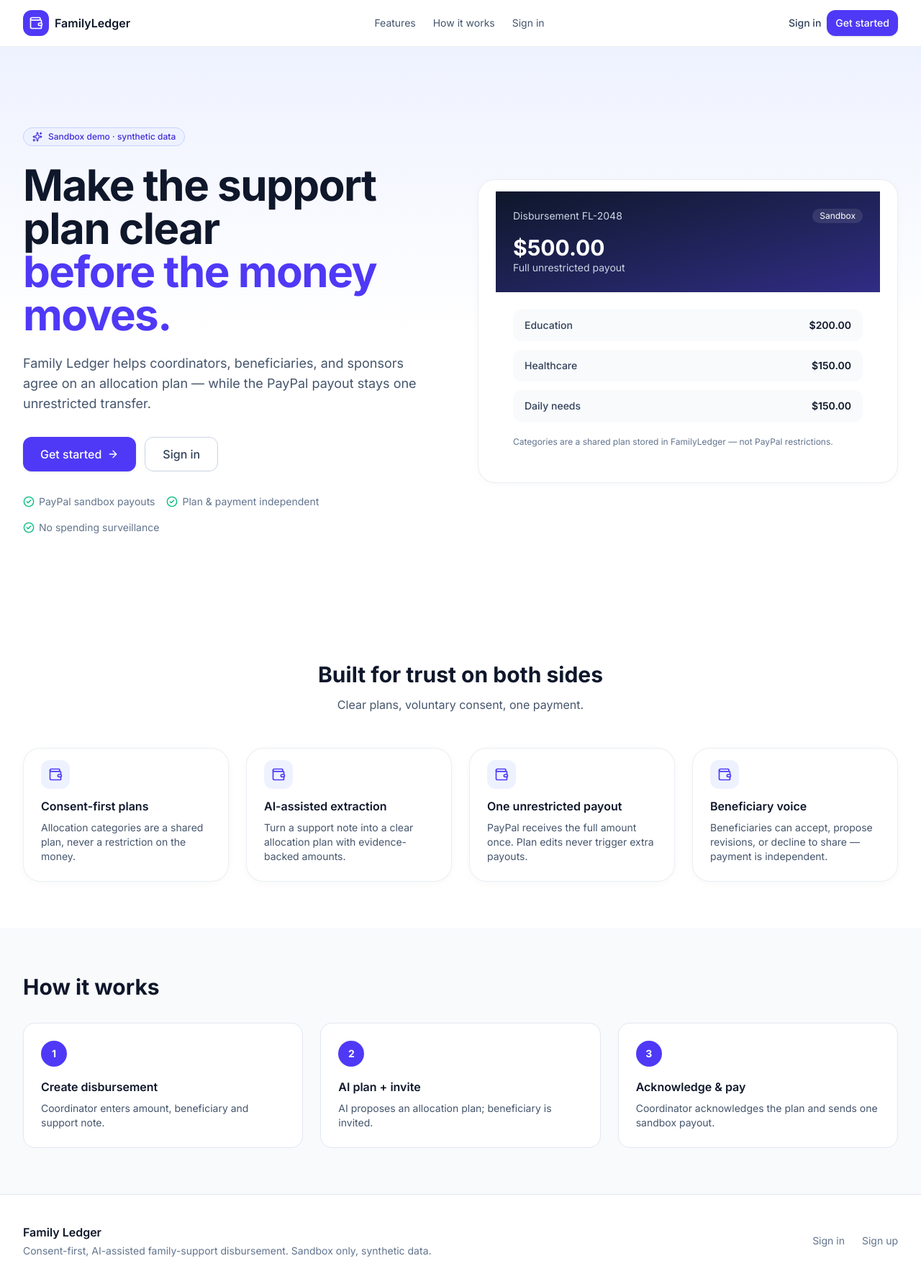
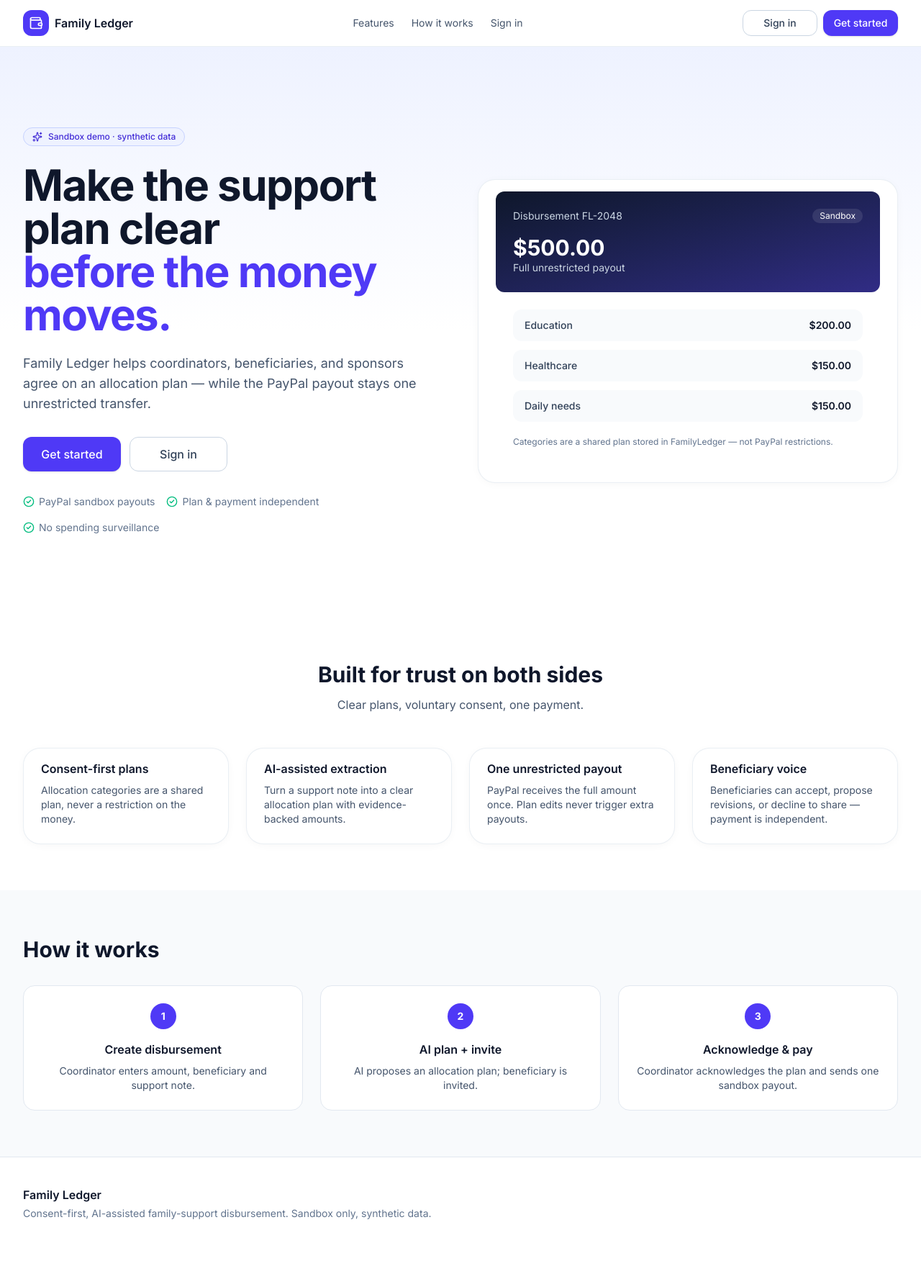
Before and after one commit to Mohamedhazeem/family-ledger-paypal, a Next.js app: page / in a window 1280 px wide. Shown: the top 1784 px of the page at 72% size. After the commit the page ends 1736 px from the top, so only its background shows below. Built offline with nearby package versions, Linux system fonts and the light colour scheme.

Commit message:
small ui fixes

```diff
--- a/src/app/page.tsx
+++ b/src/app/page.tsx
@@ -1,5 +1,5 @@
 import Link from "next/link";
-import { ArrowRight, CheckCircle2, Sparkles, Wallet } from "lucide-react";
+import { CheckCircle2, Sparkles } from "lucide-react";
 import { Button } from "@/components/ui/button";
 import { Card, CardContent } from "@/components/ui/card";
 import { Navbar } from "@/components/layout/navbar";
@@ -30,7 +30,7 @@ export default function Home() {
       <Navbar />
       <main className="flex-1">
         <section className="relative overflow-hidden">
-          <div className="absolute inset-0 -z-10 bg-gradient-to-b from-indigo-50 via-white to-white" />
+          <div className="absolute inset-0 -z-10 bg-linear-to-b from-indigo-50 via-white to-white" />
           <div className="mx-auto max-w-7xl px-4 py-20 sm:px-6 lg:px-8 lg:py-28">
             <div className="grid items-center gap-12 lg:grid-cols-2">
               <div>
@@ -40,46 +40,58 @@ export default function Home() {
                 </span>
                 <h1 className="mt-6 text-4xl font-bold tracking-tight text-slate-900 sm:text-5xl lg:text-6xl">
                   Make the support plan clear
-                  <span className="block text-indigo-600">before the money moves.</span>
+                  <span className="block text-indigo-600">
+                    before the money moves.
+                  </span>
                 </h1>
                 <p className="mt-6 max-w-xl text-lg text-slate-600">
-                  Family Ledger helps coordinators, beneficiaries, and sponsors agree on an
-                  allocation plan — while the PayPal payout stays one unrestricted transfer.
+                  Family Ledger helps coordinators, beneficiaries, and sponsors
+                  agree on an allocation plan — while the PayPal payout stays
+                  one unrestricted transfer.
                 </p>
                 <div className="mt-8 flex flex-col gap-3 sm:flex-row">
                   <Link href="/signup">
-                    <Button size="lg">
-                      Get started <ArrowRight className="h-4 w-4" />
+                    <Button size="lg" className="w-34">
+                      Get started
                     </Button>
                   </Link>
                   <Link href="/login">
-                    <Button variant="outline" size="lg">
+                    <Button variant="outline" size="lg" className="w-34">
                       Sign in
                     </Button>
                   </Link>
                 </div>
                 <div className="mt-8 flex flex-wrap gap-4 text-sm text-slate-500">
                   <span className="flex items-center gap-1.5">
-                    <CheckCircle2 className="h-4 w-4 text-emerald-500" /> PayPal sandbox payouts
+                    <CheckCircle2 className="h-4 w-4 text-emerald-500" /> PayPal
+                    sandbox payouts
                   </span>
                   <span className="flex items-center gap-1.5">
-                    <CheckCircle2 className="h-4 w-4 text-emerald-500" /> Plan &amp; payment independent
+                    <CheckCircle2 className="h-4 w-4 text-emerald-500" /> Plan
+                    &amp; payment independent
                   </span>
                   <span className="flex items-center gap-1.5">
-                    <CheckCircle2 className="h-4 w-4 text-emerald-500" /> No spending surveillance
+                    <CheckCircle2 className="h-4 w-4 text-emerald-500" /> No
+                    spending surveillance
                   </span>
                 </div>
               </div>
               <div className="relative">
                 <Card className="overflow-hidden">
                   <CardContent className="p-0">
-                    <div className="bg-gradient-to-br from-slate-900 to-indigo-900 p-6 text-white">
+                    <div className="bg-linear-to-br from-slate-900 to-indigo-900 p-6 text-white rounded-xl">
                       <div className="flex items-center justify-between">
-                        <span className="text-sm text-slate-300">Disbursement FL-2048</span>
-                        <span className="rounded-full bg-white/10 px-2.5 py-0.5 text-xs">Sandbox</span>
+                        <span className="text-sm text-slate-300">
+                          Disbursement FL-2048
+                        </span>
+                        <span className="rounded-full bg-white/10 px-2.5 py-0.5 text-xs">
+                          Sandbox
+                        </span>
                       </div>
                       <p className="mt-4 text-3xl font-bold">$500.00</p>
-                      <p className="text-sm text-slate-300">Full unrestricted payout</p>
+                      <p className="text-sm text-slate-300">
+                        Full unrestricted payout
+                      </p>
                     </div>
                     <div className="space-y-3 p-6">
                       {[
@@ -87,13 +99,21 @@ export default function Home() {
                         ["Healthcare", "$150.00"],
                         ["Daily needs", "$150.00"],
                       ].map(([label, value]) => (
-                        <div key={label} className="flex items-center justify-between rounded-xl bg-slate-50 px-4 py-3">
-                          <span className="text-sm font-medium text-slate-700">{label}</span>
-                          <span className="text-sm font-semibold text-slate-900">{value}</span>
+                        <div
+                          key={label}
+                          className="flex items-center justify-between rounded-xl bg-slate-50 px-4 py-3"
+                        >
+                          <span className="text-sm font-medium text-slate-700">
+                            {label}
+                          </span>
+                          <span className="text-sm font-semibold text-slate-900">
+                            {value}
+                          </span>
                         </div>
                       ))}
                       <p className="pt-2 text-xs text-slate-500">
-                        Categories are a shared plan stored in FamilyLedger — not PayPal restrictions.
+                        Categories are a shared plan stored in FamilyLedger —
+                        not PayPal restrictions.
                       </p>
                     </div>
                   </CardContent>
@@ -103,18 +123,22 @@ export default function Home() {
           </div>
         </section>
 
-        <section id="features" className="mx-auto max-w-7xl px-4 py-16 sm:px-6 lg:px-8">
+        <section
+          id="features"
+          className="mx-auto max-w-7xl px-4 py-16 sm:px-6 lg:px-8"
+        >
           <div className="mx-auto max-w-2xl text-center">
-            <h2 className="text-3xl font-bold text-slate-900">Built for trust on both sides</h2>
-            <p className="mt-3 text-slate-600">Clear plans, voluntary consent, one payment.</p>
+            <h2 className="text-3xl font-bold text-slate-900">
+              Built for trust on both sides
+            </h2>
+            <p className="mt-3 text-slate-600">
+              Clear plans, voluntary consent, one payment.
+            </p>
           </div>
           <div className="mt-12 grid gap-6 sm:grid-cols-2 lg:grid-cols-4">
             {features.map((f) => (
               <Card key={f.title}>
                 <CardContent>
-                  <div className="mb-3 flex h-10 w-10 items-center justify-center rounded-xl bg-indigo-50 text-indigo-600">
-                    <Wallet className="h-5 w-5" />
-                  </div>
                   <h3 className="font-semibold text-slate-900">{f.title}</h3>
                   <p className="mt-2 text-sm text-slate-600">{f.body}</p>
                 </CardContent>
@@ -128,11 +152,26 @@ export default function Home() {
             <h2 className="text-3xl font-bold text-slate-900">How it works</h2>
             <ol className="mt-8 grid gap-6 md:grid-cols-3">
               {[
-                ["1", "Create disbursement", "Coordinator enters amount, beneficiary and support note."],
-                ["2", "AI plan + invite", "AI proposes an allocation plan; beneficiary is invited."],
-                ["3", "Acknowledge & pay", "Coordinator acknowledges the plan and sends one sandbox payout."],
+                [
+                  "1",
+                  "Create disbursement",
+                  "Coordinator enters amount, beneficiary and support note.",
+                ],
+                [
+                  "2",
+                  "AI plan + invite",
+                  "AI proposes an allocation plan; beneficiary is invited.",
+                ],
+                [
+                  "3",
+                  "Acknowledge & pay",
+                  "Coordinator acknowledges the plan and sends one sandbox payout.",
+                ],
               ].map(([n, t, b]) => (
-                <li key={n} className="rounded-2xl border border-slate-200 bg-white p-6">
+                <li
+                  key={n}
+                  className="flex flex-col items-center rounded-2xl border border-slate-200 bg-white p-6 text-center"
+                >
                   <span className="flex h-9 w-9 items-center justify-center rounded-full bg-indigo-600 text-sm font-bold text-white">
                     {n}
                   </span>
--- a/src/components/layout/footer.tsx
+++ b/src/components/layout/footer.tsx
@@ -1,5 +1,3 @@
-import Link from "next/link";
-
 export function Footer() {
   return (
     <footer className="border-t border-slate-200 bg-white">
@@ -10,10 +8,6 @@ export function Footer() {
             Consent-first, AI-assisted family-support disbursement. Sandbox only, synthetic data.
           </p>
         </div>
-        <div className="flex gap-6 text-sm text-slate-500">
-          <Link href="/login" className="hover:text-slate-900">Sign in</Link>
-          <Link href="/signup" className="hover:text-slate-900">Sign up</Link>
-        </div>
       </div>
     </footer>
   );
--- a/src/components/layout/navbar.tsx
+++ b/src/components/layout/navbar.tsx
@@ -10,17 +10,28 @@ export function Navbar() {
           <span className="flex h-9 w-9 items-center justify-center rounded-xl bg-indigo-600 text-white">
             <Wallet className="h-5 w-5" />
           </span>
-          FamilyLedger
+          Family Ledger
         </Link>
         <nav className="hidden items-center gap-6 text-sm text-slate-600 md:flex">
           <Link href="/#features" className="hover:text-slate-900">Features</Link>
           <Link href="/#how" className="hover:text-slate-900">How it works</Link>
           <Link href="/login" className="hover:text-slate-900">Sign in</Link>
         </nav>
-        <div className="flex items-center gap-2">
-          <Link href="/login" className="hidden text-sm font-medium text-slate-700 sm:block">Sign in</Link>
+        {/*<div className="flex items-center gap-4">
+          <Link href="/login" className="hidden text-sm font-medium text-slate-700 sm:block">
+            <Button size="sm">Sign in
+            </Button>
+          </Link>
           <Link href="/signup">
             <Button size="sm">Get started</Button>
+          </Link>
+        </div>*/}
+        <div className="flex items-center gap-2">
+          <Link href="/login" className="hidden text-sm font-medium text-slate-700 sm:block">
+            <Button variant="outline" size="sm" className="w-26">Sign in</Button>
+          </Link>
+          <Link href="/signup">
+            <Button size="sm" className="w-26">Get started</Button>
           </Link>
         </div>
       </div>
```
